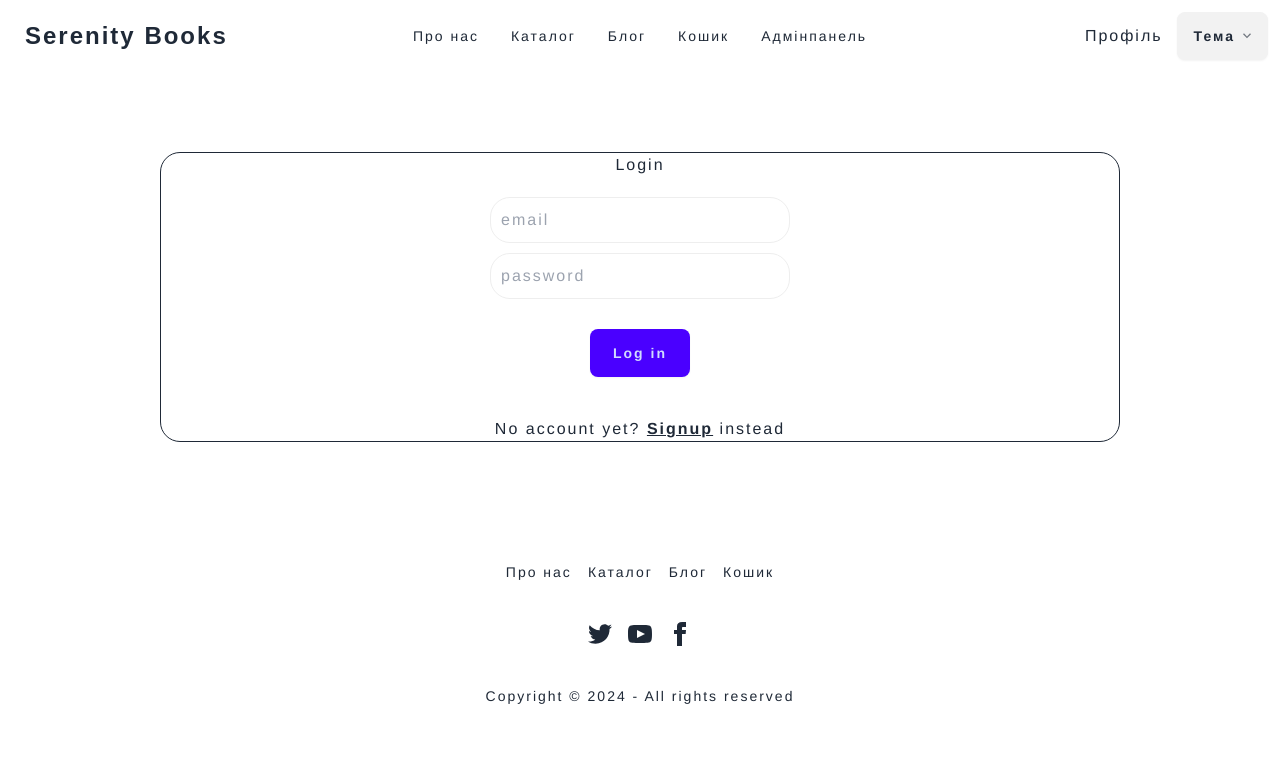
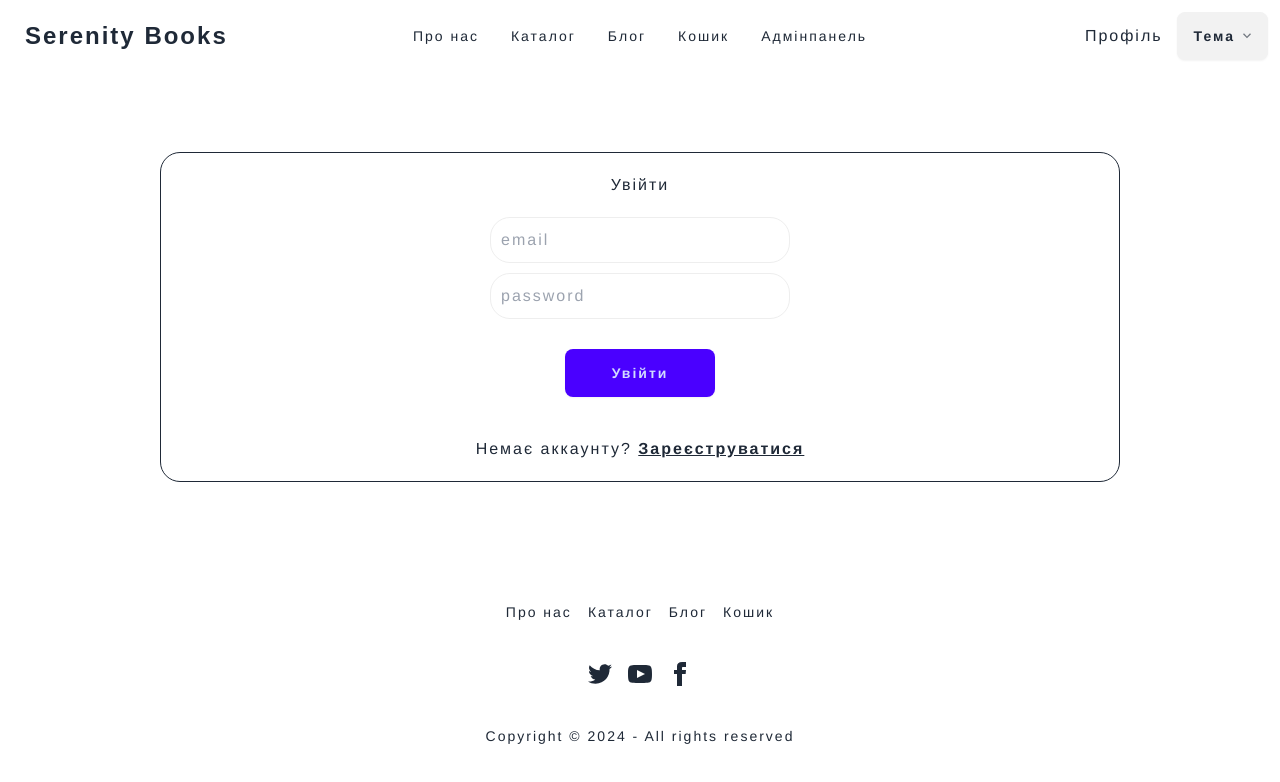
Before and after one commit to senior-cherry/book-store, a Vue app: page /auth in a window 1280 px wide. Shown: the top 782 px of the page. Built offline with nearby package versions, Linux system fonts and the light colour scheme; no server answers; a web font is replaced by a local one.

Commit message:
style pages

```diff
--- a/src/components/LoginForm.vue
+++ b/src/components/LoginForm.vue
@@ -3,7 +3,7 @@
     <input type="email" placeholder="email" v-model="email" required>
     <input type="password" placeholder="password" v-model="password" required>
     <div class="error">{{ error }}</div>
-    <button class="btn btn-primary">Log in</button>
+    <button class="btn btn-primary">Увійти</button>
   </form>
 </template>
 
--- a/src/components/SignupForm.vue
+++ b/src/components/SignupForm.vue
@@ -4,7 +4,7 @@
     <input type="email" placeholder="email" v-model="email" required>
     <input type="password" placeholder="password" v-model="password" required>
     <div class="error">{{ error }}</div>
-    <button class="btn btn-primary">Sign up</button>
+    <button class="btn btn-primary">Зареєструватися</button>
   </form>
 </template>
 
--- a/src/components/SinglePost.vue
+++ b/src/components/SinglePost.vue
@@ -1,6 +1,21 @@
 <template>
   <div class="main-wrapper" v-if="singlePost != null">
-
+    <div class="container">
+      <div class="post-container">
+        <div class="post-container-left">
+          <div class="img-container">
+            <img :src="'/' + singlePost.image" alt="post">
+          </div>
+        </div>
+        <div class="post-container-right">
+          <span class="post-title">{{singlePost.title}}</span>
+          <p class="book-description">
+            {{singlePost.description}}
+          </p>
+          <p><button class="btn btn-primary go-back" @click="goBack">Повернутися</button></p>
+        </div>
+      </div>
+    </div>
   </div>
   <div v-else>
     <Spinner />
@@ -12,6 +27,7 @@ import {useRoute, useRouter} from "vue-router";
 import getCollection from "@/composables/getCollection";
 import {computed} from "vue";
 import Spinner from "@/components/Spinner.vue";
+import {formatDistanceToNow} from "date-fns";
 
 export default {
   components: {Spinner},
@@ -46,14 +62,55 @@ img {
   display: flex;
   align-items: center;
   justify-content: center;
-  border: none;
+}
+
+.container {
+  max-width: 1200px;
+  padding: 0 1rem;
+  margin: 0 auto;
 }
 
 .post-container {
-  max-width: 1200px;
-  padding: 0 1rem;
+  margin: 1rem 0;
+  padding: 2rem 0;
+  display: grid;
+  grid-template-columns: repeat(2, 1fr);
+  border-radius: 3px;
+  column-gap: 10px;
+}
+
+.post-container-left {
+  padding: 20px;
+}
+
+.post-container-right {
+  padding: 20px;
+  line-height: 1.6;
+}
+
+.img-container img {
+  width: 500px;
+  height: 430px;
   margin: 0 auto;
-  float: right;
+}
+
+.book-container-right span {
+  display: block;
+}
+
+.post-title {
+  font-size: 26px;
+  margin-bottom: 22px;
+  font-weight: 700;
+  letter-spacing: 1px;
+  opacity: 0.9;
+}
+
+.book-description {
+  line-height: 1.6;
+  font-weight: 300;
+  opacity: 0.9;
+  margin-top: 22px;
 }
 
 .go-back {
--- a/src/router/index.js
+++ b/src/router/index.js
@@ -91,6 +91,7 @@ const routes = [
     path: '/admin',
     name: 'admin',
     component: AdminView,
+    beforeEnter: requireAuth
   }
 ]
 
--- a/src/views/AuthView.vue
+++ b/src/views/AuthView.vue
@@ -1,14 +1,14 @@
 <template>
   <div class="welcome container">
     <div v-if="showLogin">
-      <h2>Login</h2>
+      <h2>Увійти</h2>
       <LoginForm @login="authComplete" />
-      <p>No account yet? <span @click="showLogin = false">Signup</span> instead</p>
+      <p>Немає аккаунту? <span @click="showLogin = false">Зареєструватися</span></p>
     </div>
     <div v-else>
-      <h2>Sign up</h2>
+      <h2>Зареєструватися</h2>
       <SignupForm />
-      <p>Already registered? <span @click="showLogin = true">Login</span> instead</p>
+      <p>Вже зареєстровані? <span @click="showLogin = true">Увійти</span></p>
     </div>
   </div>
 </template>
@@ -35,7 +35,7 @@ export default {
 </script>
 
 <style>
-.welcome {
+.welcome.container {
   text-align: center;
   padding: 20px 0;
 }
@@ -67,8 +67,8 @@ export default {
 }
 
 .welcome button {
-  margin: 20px 100px;
+  margin: 20px 75px;
   cursor: pointer;
-  width: 100px;
+  width: 150px;
 }
 </style>
--- a/src/views/ProfileView.vue
+++ b/src/views/ProfileView.vue
@@ -1,10 +1,10 @@
 <template>
-  <nav v-if="user">
+  <nav v-if="user" class="profile">
     <div>
-      <p>Hello, {{user.displayName}}</p>
-      <p>Currently logged in as {{user.email}}</p>
+      <p>Привіт, {{user.displayName}}</p>
+      <p>Ви увійшли в систему як {{user.email}}</p>
     </div>
-    <button class="btn btn-primary" @click="handleLogout">Logout</button>
+    <button class="btn btn-primary" @click="handleLogout">Вийти</button>
   </nav>
   <nav v-else>
     <AuthView />
@@ -40,8 +40,8 @@ export default {
 }
 </script>
 
-<style scoped>
-nav {
+<style>
+nav.profile {
   padding: 20px;
   border-bottom: 1px solid;
   display: flex;
```
